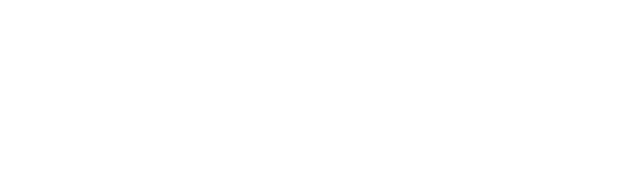
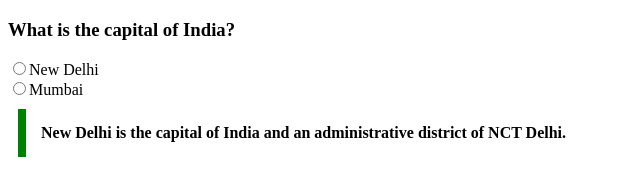
Before and after one commit to acciojob/trivia-Rajat9927, a website: page main.html in a window 1280 px wide. Shown: the whole page, without its empty margins (0-640 px from the left). Drawn offline with Linux system fonts and the light colour scheme.

Commit message:
solution

```diff
--- a/main.html
+++ b/main.html
@@ -10,7 +10,10 @@
 	<!-- the entire body must be written by student -->
     <script type="text/javascript" src="./script.js">
 </script>
-
+<h3>What is the capital of India?</h3>
+<input type="radio" name="india" value="New Delhi">New Delhi<br>
+<input type="radio" name="india" value="Mumbai">Mumbai
+<blockquote class = "description" cite="https://en.wikipedia.org/wiki/New_Delhi">New Delhi is the capital of India and an administrative district of NCT Delhi.</blockquote>
 </body>
 
 </html>
--- a/styles.css
+++ b/styles.css
@@ -1,2 +1,20 @@
 
 /* Your CSS Code here. */
+body{
+
+}
+.description{
+    max-width: 600px;
+    margin: 10px;
+    padding: 15px;
+    border-left: 8px solid green;
+    background-color: #f8fffe"";
+    font-weight: bold;
+}
+#body{
+    background-color: #000;
+    font-family: 'Open Sans', sans-serif;
+    padding-left: 150px;
+    padding-top: 50px;
+    color: white;
+  }
```
